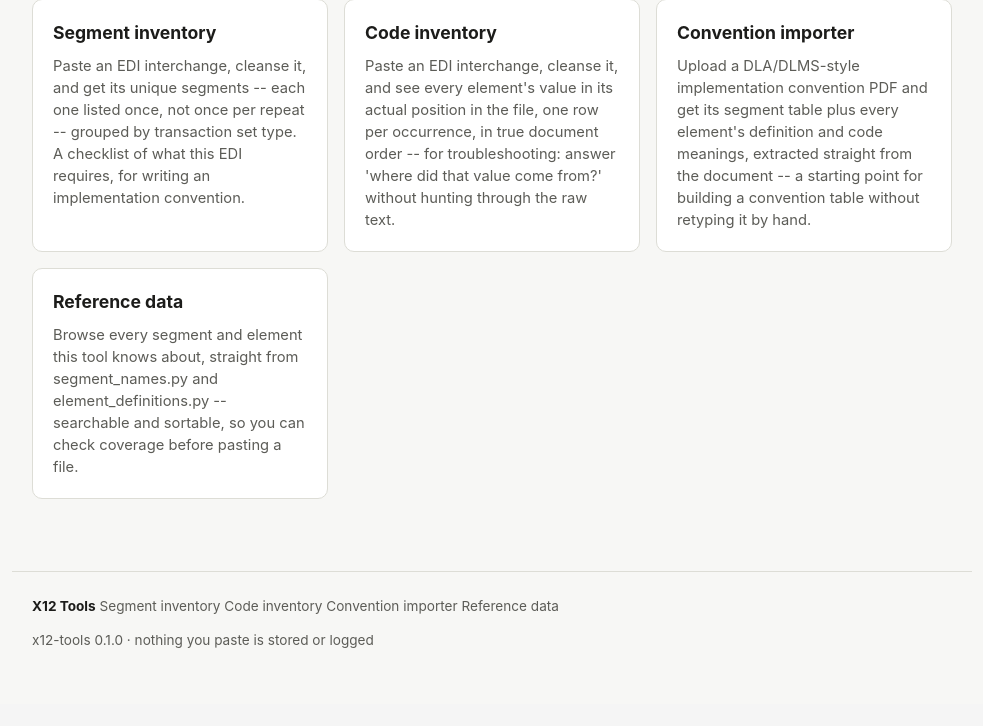
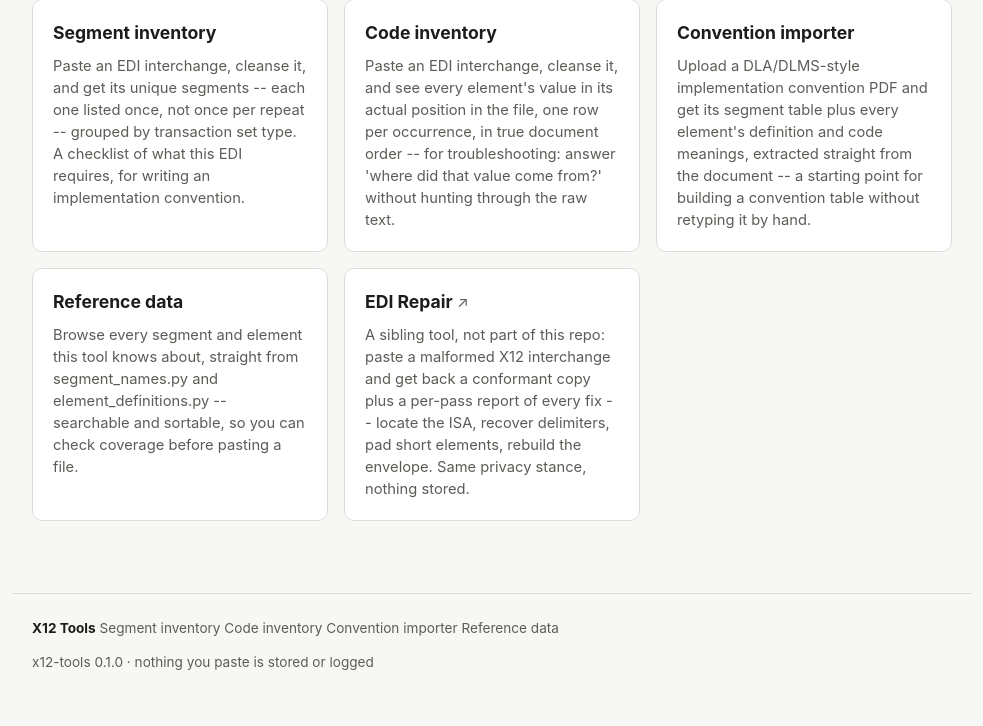
Before and after one commit to tidyedi/tools, a FastAPI app: page / in a window 1280 px wide. Shown: the part 229-955 px from the top of the page, without its empty margins (148-1131 px from the left). Before the commit the page ends 877 px from the top, so only its background shows below. Run offline with FastAPI, Linux system fonts and the light colour scheme.

Commit message:
Hub: link the x12-tidy-web repair tool alongside this repo's own four
It's a sibling tool under the same TidyEDI umbrella, not part of this
codebase, so it opens in a new tab (target="_blank", an external-link
mark next to its title) rather than resolving to a local route like
the other four cards.

Co-Authored-By: Claude Sonnet 5 <noreply@anthropic.com>
Claude-Session: https://claude.ai/code/session_01Wdjadit5RCdb1hBpU9CJmT

```diff
--- a/src/x12_tools/app.py
+++ b/src/x12_tools/app.py
@@ -85,6 +85,18 @@ TOOLS: list[dict[str, str]] = [
             "Browse every segment and element this tool knows about, straight "
             "from segment_names.py and element_definitions.py -- searchable "
             "and sortable, so you can check coverage before pasting a file."
+        ),
+    },
+    {
+        "slug": "x12-tidy-web",
+        "title": "EDI Repair",
+        "url": "https://repair.tidyedi.com/",
+        "blurb": (
+            "A sibling tool, not part of this repo: paste a malformed X12 "
+            "interchange and get back a conformant copy plus a per-pass "
+            "report of every fix -- locate the ISA, recover delimiters, pad "
+            "short elements, rebuild the envelope. Same privacy stance, "
+            "nothing stored."
         ),
     },
 ]
--- a/src/x12_tools/static/styles.css
+++ b/src/x12_tools/static/styles.css
@@ -61,6 +61,7 @@ main { padding-block: 16px 48px; }
 .tool-card h2 { margin: 0 0 8px; font-size: 1.1rem; }
 .tool-card p { margin: 0; color: var(--text-dim); font-size: 0.92rem; }
 .tool-card:hover { border-color: var(--accent); }
+.tool-card .external-mark { color: var(--text-dim); font-size: 0.85em; font-weight: 400; }
 
 .privacy { color: var(--text-dim); font-size: 0.9rem; }
 
--- a/src/x12_tools/templates/index.html
+++ b/src/x12_tools/templates/index.html
@@ -22,10 +22,17 @@
 <main class="wrap">
   <div class="tool-grid">
     {% for tool in tools %}
+    {% if tool.url %}
+    <a class="tool-card" href="{{ tool.url }}" target="_blank" rel="noopener">
+      <h2>{{ tool.title }} <span class="external-mark" aria-hidden="true">&#8599;</span></h2>
+      <p>{{ tool.blurb }}</p>
+    </a>
+    {% else %}
     <a class="tool-card" href="/{{ tool.slug }}">
       <h2>{{ tool.title }}</h2>
       <p>{{ tool.blurb }}</p>
     </a>
+    {% endif %}
     {% endfor %}
   </div>
 </main>
```
